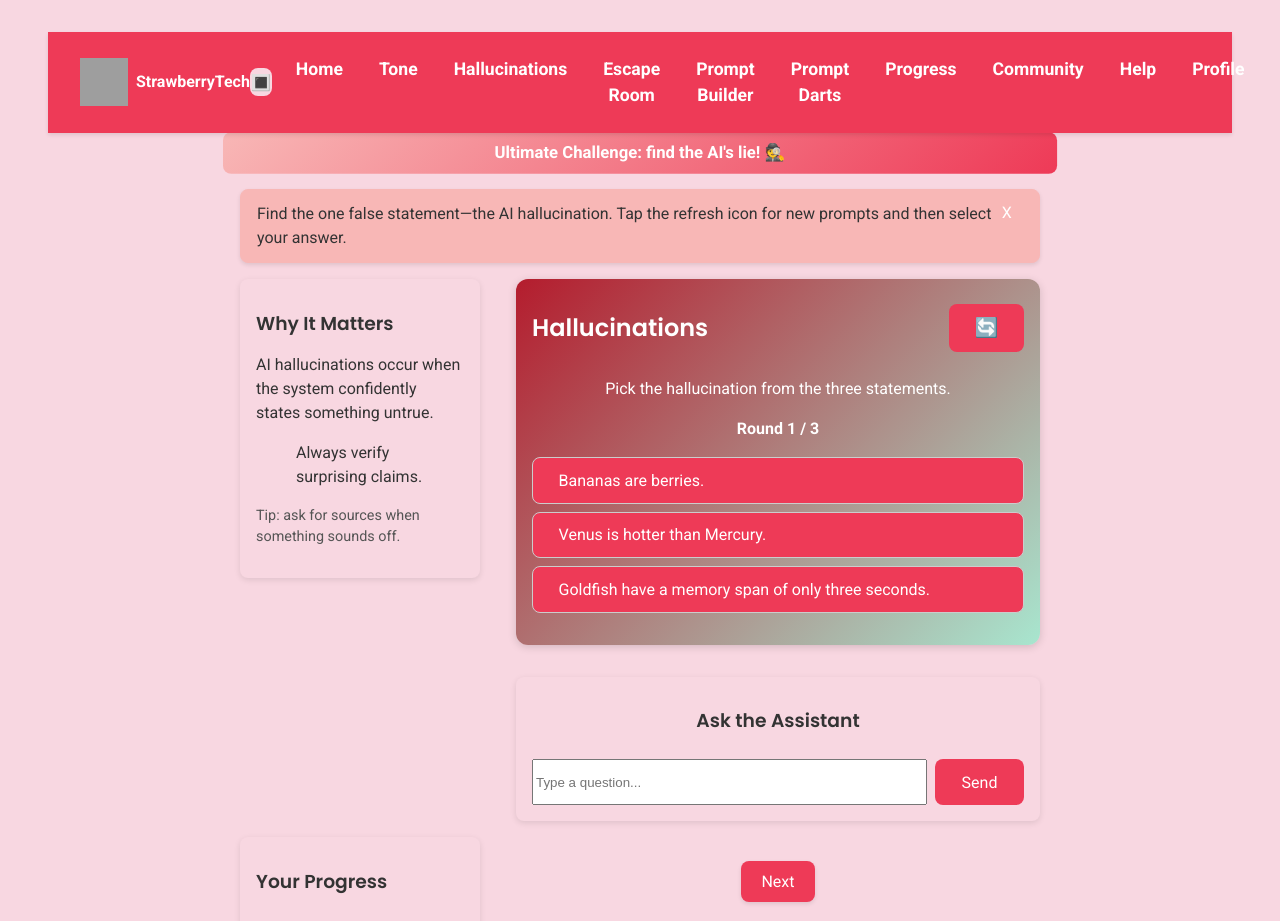
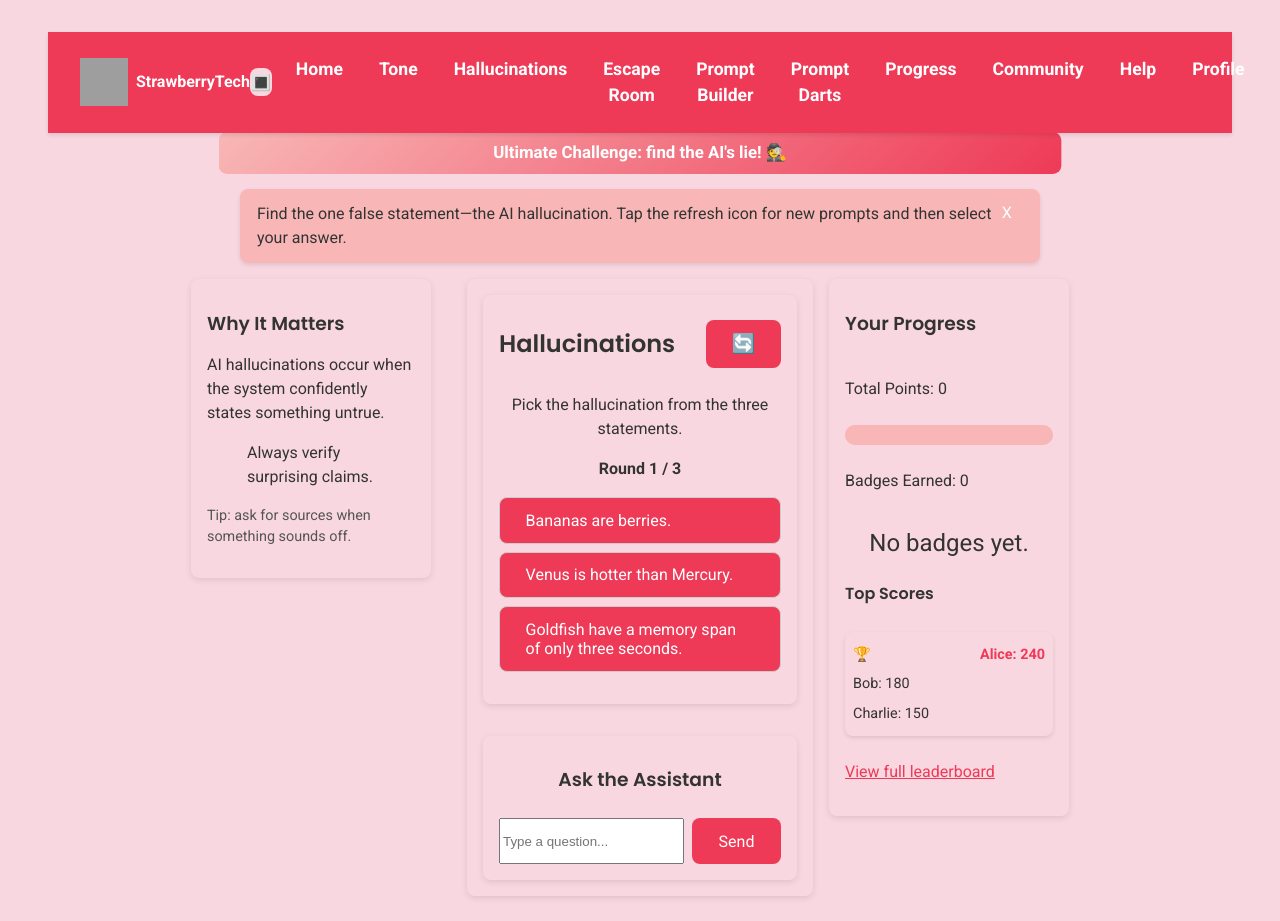
Before and after one commit to unnamedmistress/StrawberryTech, a React (Vite) app in the folder learning-games/: page /games/quiz in a window 1280 px wide. Shown: the top 921 px of the page. Built offline with nearby package versions, Linux system fonts and the light colour scheme; grey boxes are pictures that could not be loaded.

Commit message:
Align Tone and Hallucination page layouts

```diff
--- a/learning-games/src/App.css
+++ b/learning-games/src/App.css
@@ -131,14 +131,13 @@
 }
 /* Match-3 styles */
 .match3-container {
+  grid-area: game;
   width: 100%;
   max-width: 420px;
   margin: 0 auto;
   background: linear-gradient(135deg, #ffecd2 0%, #fcb69f 100%);
   padding: 1rem;
   border-radius: 8px;
-  grid-column: 2;
-  grid-row: 1;
 }
 
 .match3-page {
@@ -150,7 +149,10 @@
 .match3-wrapper {
   width: 100%;
   display: grid;
-  grid-template-columns: 260px 1fr;
+  grid-template-columns: 260px 1fr 260px;
+  grid-template-areas:
+    'sidebar game progress'
+    'next    next progress';
   gap: 1rem;
   justify-content: center;
   align-items: start;
@@ -178,6 +180,7 @@
 }
 
 .match3-sidebar {
+  grid-area: sidebar;
   max-width: 240px;
   background: var(--color-background);
   color: var(--color-text-dark);
@@ -185,8 +188,11 @@
   border-radius: 8px;
   box-shadow: 0 2px 6px rgba(0, 0, 0, 0.1);
   text-align: left;
-  grid-column: 1;
-  grid-row: 1;
+}
+
+.next-area {
+  grid-area: next;
+  text-align: center;
 }
 
 
@@ -272,6 +278,11 @@
 @media (max-width: 600px) {
   .match3-wrapper {
     grid-template-columns: 1fr;
+    grid-template-areas:
+      'sidebar'
+      'game'
+      'progress'
+      'next';
   }
 
   .leaderboard-wrapper {
--- a/learning-games/src/pages/DragDropGame.css
+++ b/learning-games/src/pages/DragDropGame.css
@@ -11,7 +11,6 @@
   align-items: start;
   grid-template-columns: 1fr;
   grid-template-areas:
-    "sidebar"
     "game"
     "progress"
     "next";
@@ -20,6 +19,10 @@
 .dragdrop-game {
   padding: 1rem;
   grid-area: game;
+  background: var(--color-background);
+  color: var(--color-text-dark);
+  border-radius: 8px;
+  box-shadow: 0 2px 6px rgba(0,0,0,0.1);
 }
 
 .progress-sidebar {
@@ -28,6 +31,7 @@
 
 .next-area {
   grid-area: next;
+  text-align: center;
 }
 
 .sentence {
@@ -112,7 +116,6 @@
   .dragdrop-wrapper {
     grid-template-columns: 1fr 260px;
     grid-template-areas:
-      "sidebar progress"
       "game progress"
       "next progress";
   }
--- a/learning-games/src/pages/DragDropGame.tsx
+++ b/learning-games/src/pages/DragDropGame.tsx
@@ -1,6 +1,7 @@
 import { useState } from 'react'
 import { Link } from 'react-router-dom'
 import ProgressSidebar from '../components/layout/ProgressSidebar'
+import InstructionBanner from '../components/ui/InstructionBanner'
 import './DragDropGame.css'
 
 const tones = [
@@ -63,6 +64,9 @@ export default function DragDropGame() {
 
   return (
     <div className="dragdrop-page">
+      <InstructionBanner>
+        Drag a tone into the blank to see how the wording changes.
+      </InstructionBanner>
       <div className="dragdrop-wrapper">
         <div className="dragdrop-game">
           <h2>Drag a tone into the blank</h2>
--- a/learning-games/src/pages/Match3Game.tsx
+++ b/learning-games/src/pages/Match3Game.tsx
@@ -328,15 +328,20 @@ export default function Match3Game() {
         <div className="match3-container">
           <ToneMatchGame onComplete={handleComplete} />
         </div>
+        <ProgressSidebar />
+        <div className="next-area">
+          <button
+            className="btn-primary"
+            onClick={() => navigate('/games/quiz')}
+          >
+            Next Lesson
+          </button>
+          <p style={{ marginTop: '1rem' }}>
+            <Link to="/leaderboard">Return to Progress</Link>
+          </p>
+        </div>
       </div>
       <RobotChat />
-      <p style={{ marginTop: '1rem', textAlign: 'center' }}>
-        <button className="btn-primary" onClick={() => navigate('/games/quiz')}>Next Lesson</button>
-
-      </p>
-      <p style={{ marginTop: '1rem', textAlign: 'center' }}>
-        <Link to="/leaderboard">Return to Progress</Link>
-      </p>
     </div>
   );
 }
--- a/learning-games/src/pages/QuizGame.css
+++ b/learning-games/src/pages/QuizGame.css
@@ -1,21 +1,21 @@
 .truth-game {
   width: 100%;
   display: grid;
-  grid-template-columns: 260px 1fr;
+  grid-template-columns: 260px 1fr 260px;
   grid-template-areas:
-    "sidebar game"
-    "progress next";
+    "sidebar game progress"
+    "next    next progress";
   gap: 1rem;
   justify-content: center;
   align-items: start;
 }
 
 .statements {
-  background: linear-gradient(135deg, var(--color-purple-dark), var(--color-blue));
-  color: #fff;
+  background: var(--color-background);
+  color: var(--color-text-dark);
   padding: 1rem;
-  border-radius: 12px;
-  box-shadow: 0 2px 8px rgba(0,0,0,0.15);
+  border-radius: 8px;
+  box-shadow: 0 2px 6px rgba(0,0,0,0.1);
   margin-bottom: 1rem;
 }
 
@@ -148,6 +148,11 @@
   display: flex;
   flex-direction: column;
   gap: 1rem;
+  background: var(--color-background);
+  color: var(--color-text-dark);
+  padding: 1rem;
+  border-radius: 8px;
+  box-shadow: 0 2px 6px rgba(0,0,0,0.1);
 }
 
 .next-area {
```
